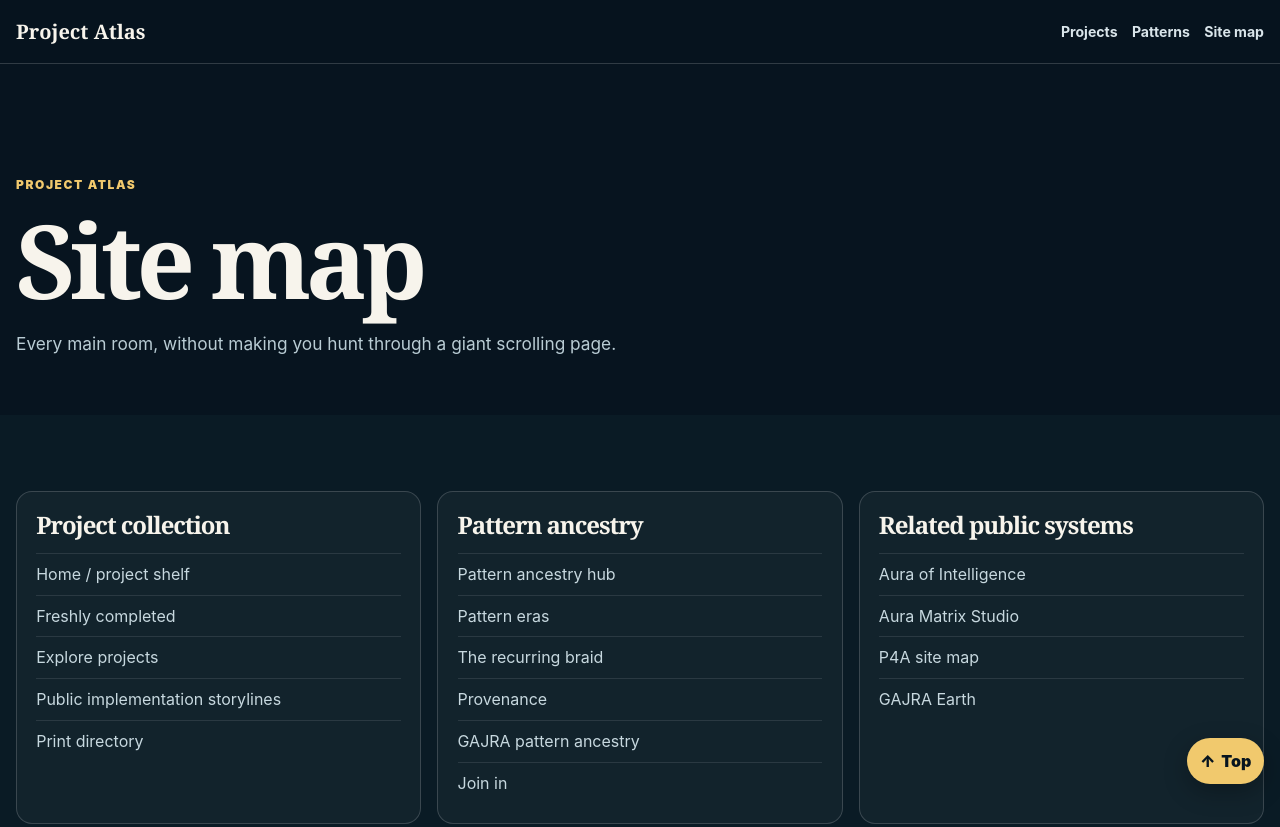
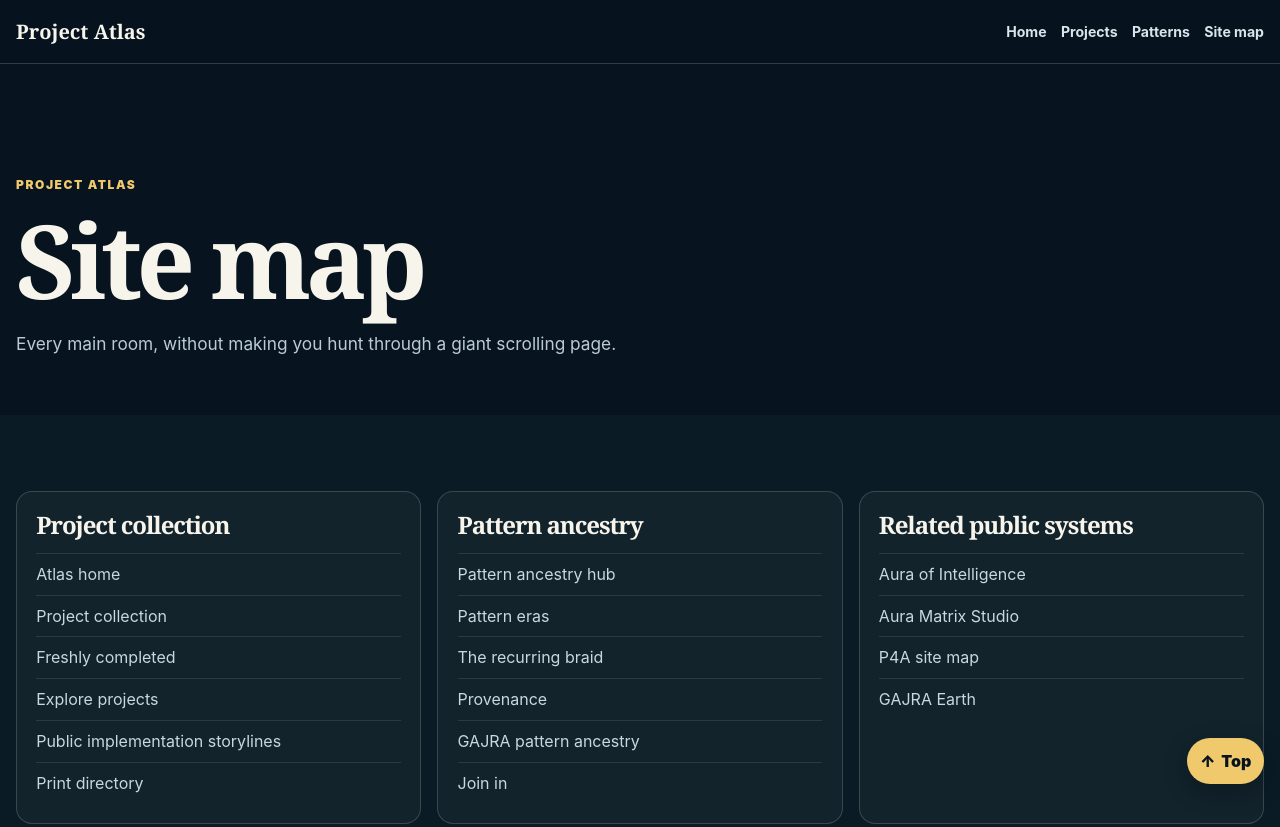
Before and after one commit to auraofintelligence/project-atlas, a website: page site-map.html in a window 1280 px wide. Shown: the top 827 px of the page. Drawn offline with Linux system fonts and the light colour scheme.

Commit message:
Organise Atlas navigation around home, projects, patterns and map

```diff
--- a/site-map.html
+++ b/site-map.html
@@ -14,7 +14,8 @@
 <header class="topbar compact-nav">
   <a class="brand" href="index.html">Project Atlas</a>
   <nav aria-label="Project Atlas">
-    <a href="index.html">Projects</a>
+    <a href="index.html">Home</a>
+    <a href="projects.html">Projects</a>
     <a href="pattern-ancestry.html">Patterns</a>
     <a href="site-map.html">Site map</a>
   </nav>
@@ -23,7 +24,7 @@
 <section class="mini-hero"><p class="eyebrow">Project Atlas</p><h1>Site map</h1><p>Every main room, without making you hunt through a giant scrolling page.</p></section>
 <section class="site-map-section">
   <div class="sitemap-grid">
-    <article><h2>Project collection</h2><a href="index.html">Home / project shelf</a><a href="index.html#fresh">Freshly completed</a><a href="index.html#explore">Explore projects</a><a href="index.html#lineages">Public implementation storylines</a><a href="index.html#print-directory">Print directory</a></article>
+    <article><h2>Project collection</h2><a href="index.html">Atlas home</a><a href="projects.html">Project collection</a><a href="projects.html#fresh">Freshly completed</a><a href="projects.html#explore">Explore projects</a><a href="projects.html#lineages">Public implementation storylines</a><a href="projects.html#print-directory">Print directory</a></article>
     <article><h2>Pattern ancestry</h2><a href="pattern-ancestry.html">Pattern ancestry hub</a><a href="pattern-eras.html">Pattern eras</a><a href="pattern-braid.html">The recurring braid</a><a href="pattern-provenance.html">Provenance</a><a href="pattern-gajra.html">GAJRA pattern ancestry</a><a href="volunteer.html">Join in</a></article>
     <article><h2>Related public systems</h2><a href="https://auraofintelligence.github.io/">Aura of Intelligence</a><a href="https://auraofintelligence.github.io/aura-matrix-studio/guide.html">Aura Matrix Studio</a><a href="https://p4a.xyz/pages/site-map.html">P4A site map</a><a href="https://gajra.earth">GAJRA Earth</a></article>
   </div>
```
